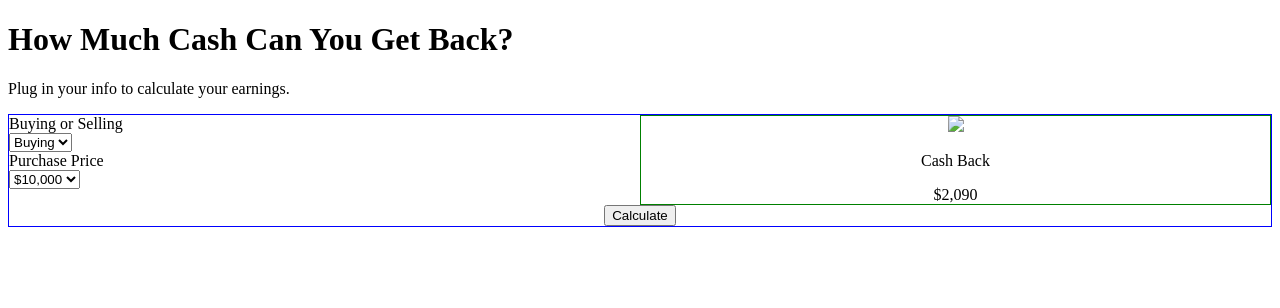
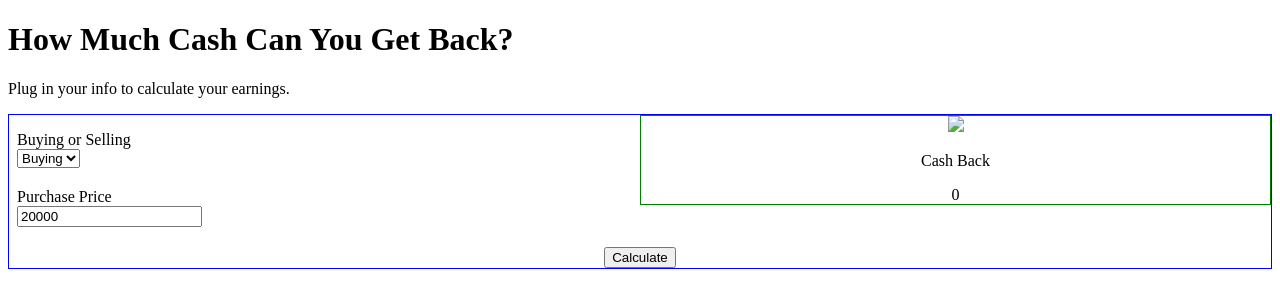
Before and after one commit to Ly900/cash-calculator, a PHP site: page / in a window 1280 px wide. Shown: the top 308 px of the page. Run offline with PHP 8.4, Linux system fonts and the light colour scheme; some libraries are stand-ins or nearby versions.

Commit message:
add test functions to change state; change selects to inputs

```diff
--- a/app.js
+++ b/app.js
@@ -21,10 +21,29 @@ const CashCalcBody = function() {
 	);
 }
 
-const CashCalcForm = function() {
+class CashCalcForm extends React.Component {
+	constructor(props) {
+		super(props);
+		this.state = {
+			cashBack: 0,
+			value: 20000
+		};
+	};
+	handleCashBackButton = () => {
+		this.setState({
+			cashBack: 50
+		});
+	}
+	handleChange(event) {
+
+	}
+	handleSubmit(event) {
+
+	}
+	render() {
 		return(
 		<div className="cash-calc__form-container">
-			<form className="cash-calc__form">
+			<form className="cash-calc__form" onSubmit={this.handleSubmit}>
 
 				<div className="cash-calc__inputs-results-wrapper">
 
@@ -41,18 +60,12 @@ const CashCalcForm = function() {
 
 						<div className="cash-calc__input-section cash-calc__input-section_buying">
 							<label className="cash-calc__form-item">Purchase Price</label>
-						<select className="cash-calc__form-item">
-							<option>$10,000</option>
-							<option>$20,000</option>
-						</select>
+							<input className="cash-calc__form-item" type="text" value={this.state.value} onChange={this.handleChange}/>
 						</div>
 
 						<div className="cash-calc__input-section cash-calc__input-section_selling">
 							<label className="cash-calc__form-item cash-calc__selling">Selling Price</label>
-						<select className="cash-calc__form-item">
-							<option>$10,000</option>
-							<option>$20,000</option>
-						</select>
+							<input className="cash-calc__form-item"/>
 						</div>
 
 					</div>
@@ -62,35 +75,22 @@ const CashCalcForm = function() {
 						<div className="cash-calc__block cash-calc__results">
 							<img src="https://via.placeholder.com/150"></img>
 							<p>Cash Back</p>
-						<div>$2,090</div>
+							<div>{this.state.cashBack}</div>
 						</div>
 
 					</div>
 
-
-
-
-
 				</div>
 
-
-
 				<div className="cash-calc__submit-container">
-					<button className="cash-calc__submit-btn">Calculate</button>
+					<button className="cash-calc__submit-btn" onMouseOver={this.handleCashBackButton} type="submit">Calculate</button>
 				</div>
 
 			</form>
 		</div>
 		);
 	}
-
-// const CashCalcResults = function() {
-// 	return(
-// 		<div className="cash-calc__block cash-calc__results">
-// 			Lorem ipsum dolor sit amet, consectetur adipiscing elit, sed do eiusmod tempor incididunt ut labore et dolore magna aliqua. Ut enim ad minim veniam.
-// 		</div>
-// 	);
-// }
+}
 
 ReactDOM.render(
 	<CashCalculator/>,
--- a/style.css
+++ b/style.css
@@ -38,6 +38,14 @@ div {
 	display: block;
 }
 
+.cash-calc__input-section {
+	margin: .5em 0 1.25em .5em;
+}
+
+.cash-calc__input-section:first-child {
+	margin-top: 1em;
+}
+
 .cash-calc__input-section_selling {
 	display: none;
 }
```
Lines whose indentation alone changed are shown as unchanged.
